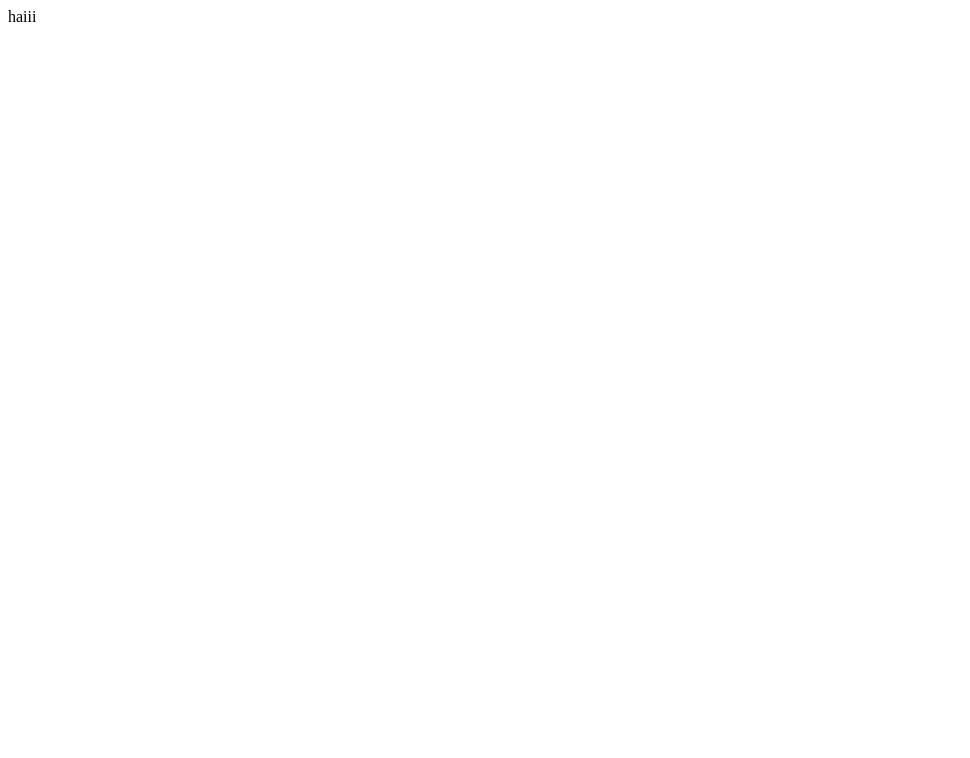
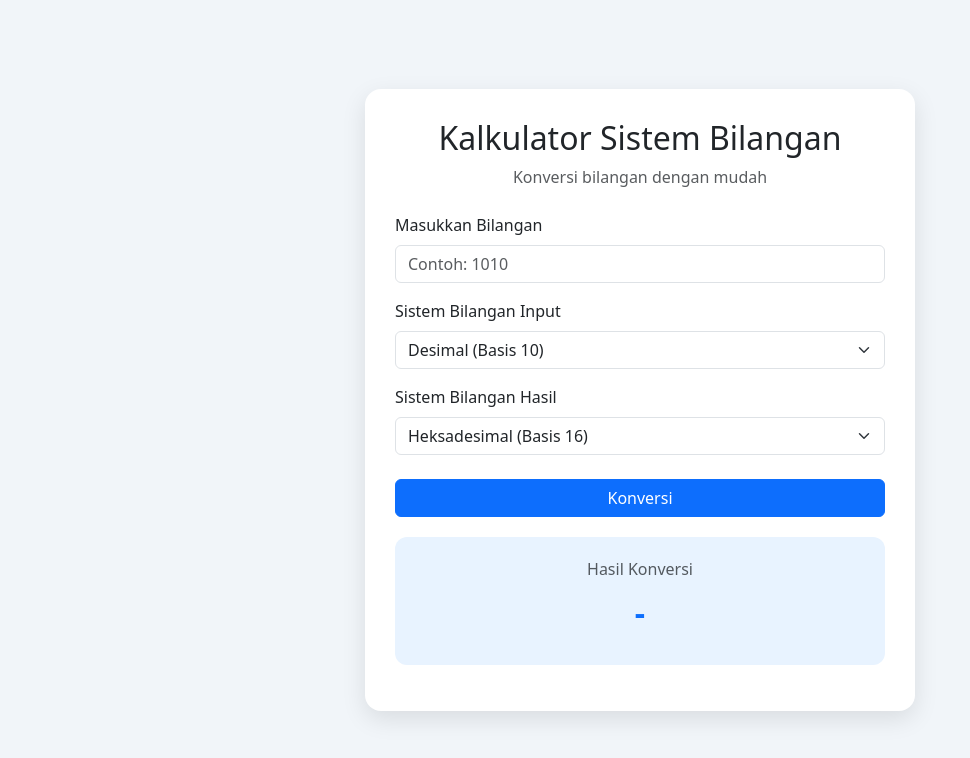
Before and after one commit to daffahungkul93-cmd/Daffa_Faizal, a plain HTML site: page sisbil.html in a window 1280 px wide. Shown: the whole page, without its empty margins (0-970 px from the left). Drawn offline with nearby package versions, Linux system fonts and the light colour scheme.

Commit message:
Update sisbil.html

```diff
--- a/sisbil.html
+++ b/sisbil.html
@@ -1 +1,180 @@
-haiii
+<!DOCTYPE html>
+<html lang="id">
+<head>
+    <meta charset="UTF-8">
+    <meta name="viewport" content="width=device-width, initial-scale=1">
+    <title>Kalkulator Sistem Bilangan</title>
+
+    <!-- Bootstrap CDN -->
+    <link
+        href="https://cdn.jsdelivr.net/npm/bootstrap@5.3.3/dist/css/bootstrap.min.css"
+        rel="stylesheet"
+    >
+
+    <style>
+        body {
+            background-color: #f1f5f9;
+            min-height: 100vh;
+            display: flex;
+            align-items: center;
+            justify-content: center;
+        }
+
+        .kalkulator {
+            max-width: 550px;
+            width: 100%;
+            background: white;
+            padding: 30px;
+            border-radius: 16px;
+            box-shadow: 0 8px 25px rgba(0, 0, 0, 0.1);
+        }
+
+        .hasil {
+            background-color: #e8f3ff;
+            border-radius: 12px;
+            padding: 20px;
+            text-align: center;
+            margin-top: 20px;
+        }
+
+        .nilai-hasil {
+            font-size: 2rem;
+            font-weight: bold;
+            color: #0d6efd;
+            overflow-wrap: anywhere;
+        }
+    </style>
+</head>
+
+<body>
+
+<div class="container p-3">
+    <div class="kalkulator mx-auto">
+
+        <h2 class="text-center mb-2">
+            Kalkulator Sistem Bilangan
+        </h2>
+
+        <p class="text-center text-muted mb-4">
+            Konversi bilangan dengan mudah
+        </p>
+
+        <!-- Input bilangan -->
+        <div class="mb-3">
+            <label for="bilangan" class="form-label">
+                Masukkan Bilangan
+            </label>
+            <input
+                type="text"
+                id="bilangan"
+                class="form-control"
+                placeholder="Contoh: 1010"
+            >
+        </div>
+
+        <!-- Sistem bilangan asal -->
+        <div class="mb-3">
+            <label for="asal" class="form-label">
+                Sistem Bilangan Input
+            </label>
+            <select id="asal" class="form-select">
+                <option value="2">Biner (Basis 2)</option>
+                <option value="8">Oktal (Basis 8)</option>
+                <option value="10" selected>Desimal (Basis 10)</option>
+                <option value="16">Heksadesimal (Basis 16)</option>
+            </select>
+        </div>
+
+        <!-- Sistem bilangan tujuan -->
+        <div class="mb-4">
+            <label for="tujuan" class="form-label">
+                Sistem Bilangan Hasil
+            </label>
+            <select id="tujuan" class="form-select">
+                <option value="2">Biner (Basis 2)</option>
+                <option value="8">Oktal (Basis 8)</option>
+                <option value="10">Desimal (Basis 10)</option>
+                <option value="16" selected>Heksadesimal (Basis 16)</option>
+            </select>
+        </div>
+
+        <!-- Tombol konversi -->
+        <button
+            type="button"
+            class="btn btn-primary w-100"
+            onclick="konversikan()"
+        >
+            Konversi
+        </button>
+
+        <!-- Hasil konversi -->
+        <div class="hasil">
+            <div class="text-muted mb-2">Hasil Konversi</div>
+            <div id="hasil" class="nilai-hasil">-</div>
+            <div id="keterangan" class="text-muted mt-2"></div>
+        </div>
+
+        <div id="pesan" class="text-danger text-center mt-3"></div>
+
+    </div>
+</div>
+
+<script>
+    function konversikan() {
+        const input = document.getElementById("bilangan").value.trim();
+        const asal = parseInt(document.getElementById("asal").value);
+        const tujuan = parseInt(document.getElementById("tujuan").value);
+
+        const hasil = document.getElementById("hasil");
+        const keterangan = document.getElementById("keterangan");
+        const pesan = document.getElementById("pesan");
+
+        // Reset tampilan
+        pesan.textContent = "";
+        hasil.textContent = "-";
+        keterangan.textContent = "";
+
+        // Validasi input kosong
+        if (input === "") {
+            pesan.textContent = "Silakan masukkan bilangan terlebih dahulu!";
+            return;
+        }
+
+        // Validasi digit berdasarkan sistem bilangan asal
+        const pola = {
+            2: /^[01]+$/,
+            8: /^[0-7]+$/,
+            10: /^[0-9]+$/,
+            16: /^[0-9a-fA-F]+$/
+        };
+
+        if (!pola[asal].test(input)) {
+            pesan.textContent =
+                "Input tidak valid untuk sistem bilangan yang dipilih!";
+            return;
+        }
+
+        // Konversi ke nilai desimal
+        const nilaiDesimal = parseInt(input, asal);
+
+        // Pastikan nilai dapat direpresentasikan dengan aman
+        if (!Number.isSafeInteger(nilaiDesimal)) {
+            pesan.textContent =
+                "Bilangan terlalu besar untuk diproses dengan aman.";
+            return;
+        }
+
+        // Konversi ke sistem bilangan tujuan
+        const nilaiHasil = nilaiDesimal
+            .toString(tujuan)
+            .toUpperCase();
+
+        // Tampilkan hasil
+        hasil.textContent = nilaiHasil;
+        keterangan.textContent =
+            "Basis " + asal + " → Basis " + tujuan;
+    }
+</script>
+
+</body>
+</html>
```
